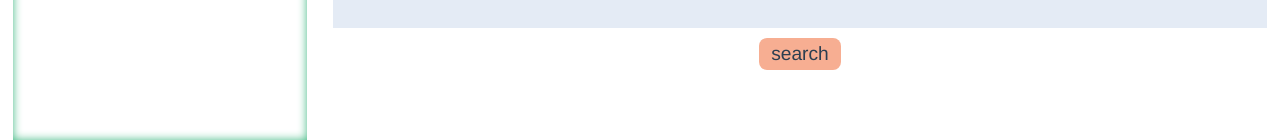
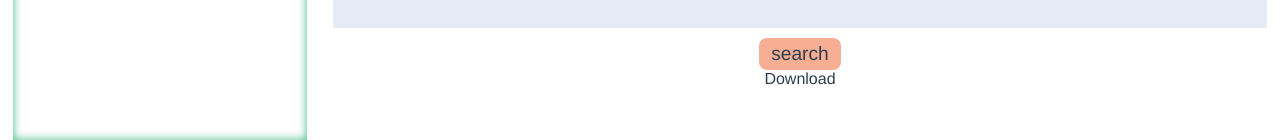
Before and after one commit to sumiship/seat-app-2, a Vue app: page /Create in a window 1280 px wide. Shown: the part 668-808 px from the top of the page. Built offline with nearby package versions, Linux system fonts and the light colour scheme.

Commit message:
imgDownload

```diff
--- a/package.json
+++ b/package.json
@@ -9,6 +9,7 @@
   },
   "dependencies": {
     "core-js": "^3.6.5",
+    "html2canvas": "^1.3.2",
     "sass": "^1.38.1",
     "sass-loader": "10.0.0",
     "vue": "^2.6.11",
--- a/src/views/Create.vue
+++ b/src/views/Create.vue
@@ -39,15 +39,16 @@
             class="seat-col"
             v-for="(seatCol, colIndex) in seatRow"
             :key="colIndex"
-            :style="check(seatCol)"
+            :style="check(seatCol, imgDownloading)"
           >
             {{ $store.state.names[seatCol] }}
           </div>
-          <div class="desk" :style="deskClass(rowIndex)"></div>
+          <div class="desk" :style="deskClass(rowIndex, imgDownloading)"></div>
         </div>
       </div>
       <div class="control">
         <div class="control__search" @click="action_control()">search</div>
+        <div @click="imgDownload()">Download</div>
         <div
           class="control__circle"
           :style="circle_style(circleWidth)"
@@ -60,6 +61,7 @@
 
 <script lang="ts">
 import { Component, Vue } from "vue-property-decorator";
+import html2canvas from "html2canvas";
 
 interface GroupData {
   name: string;
@@ -75,6 +77,23 @@ export default class Create extends Vue {
   private evaluationValue = 0;
   private circleWidth = 0;
   private isCircle = false;
+  private imgDownloading = false;
+
+  private imgDownload(): void {
+    this.imgDownloading = true;
+    setTimeout(() => {
+      const target = document.getElementsByClassName(
+        "seat-box"
+      )[0] as HTMLElement;
+      html2canvas(target).then((canvas) => {
+        let downloadEle = document.createElement("a");
+        downloadEle.href = canvas.toDataURL("image/webp");
+        downloadEle.download = "canvas.webp";
+        downloadEle.click();
+        this.imgDownloading = false;
+      });
+    }, 10);
+  }
 
   private people2seat(people: number[][]): number[][] {
     let seat = [
@@ -129,14 +148,16 @@ export default class Create extends Vue {
     setTimeout(this.circle_loop, 13, this.circleWidth);
   }
 
-  private deskClass(index: number): string {
+  private deskClass(index: number, bool: boolean): string {
     if (index % 2 == 1) return "background-color: #E4EBF5;";
+    if (bool) return "background-color: #e0aa70; margin: 4px 0";
     return "background-color: #e0aa70; box-shadow:2px 2px 8px 1px #705c47; margin: 4px 0";
   }
 
   // @Watch("checkGroup")
-  private check(id: number): string {
+  private check(id: number, bool: boolean): string {
     let style = "";
+    if (!bool) style += "box-shadow: inset 0 0 3px 0 black;";
     this.$store.state.groups.map((group: GroupData, i: number) => {
       if (group.member.indexOf(id) != -1)
         style = style + "background-color: " + this.colors[i] + "; ";
@@ -353,7 +374,6 @@ export default class Create extends Vue {
 }
 .seat-col {
   width: 20%;
-  box-shadow: inset 0 0 3px 0 black;
   background-color: white;
   font-size: 1.7rem;
 }
```
Also changed, not shown: 1 other file (tests, documents, lock files or other folders).
